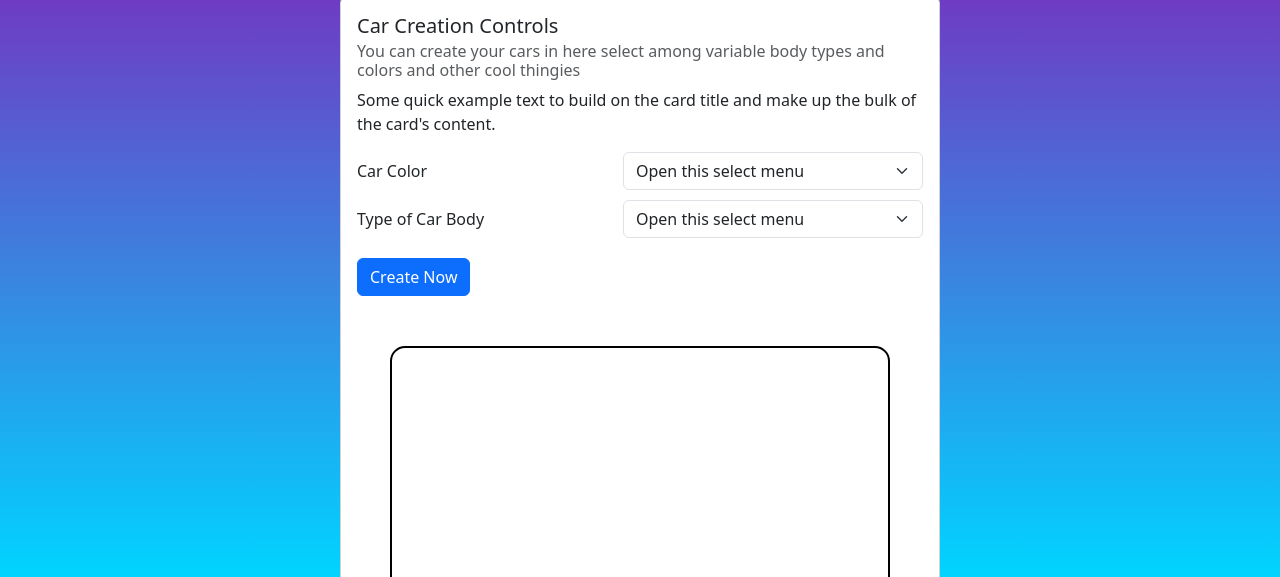
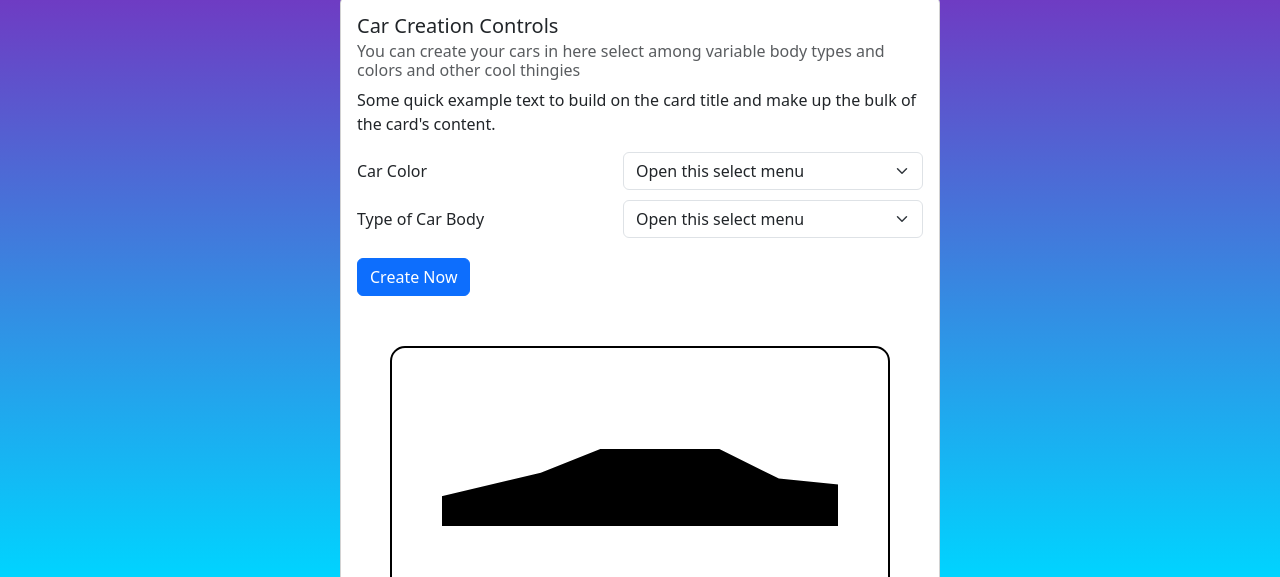
Before and after one commit to onuralpArsln/onuralpArsln.github.io, a website: page carMaker/carMaker.html in a window 1280 px wide. Shown: the part 223-800 px from the top of the page. Drawn offline with nearby package versions, Linux system fonts and the light colour scheme.

Commit message:
car body

```diff
--- a/carMaker/carMaker.css
+++ b/carMaker/carMaker.css
@@ -88,9 +88,28 @@ body {
 
 .previewWindow {
   margin: auto;
+  display: flex;
   height: 300px;
   width: 500px;
   margin-top: 40px;
   border: solid black 2px;
   border-radius: 15px;
+  justify-content: center;
+  align-items: center;
 }
+
+.carBody {
+  width: 80%;
+  height: 40%;
+  background-color: black;
+  clip-path: polygon(
+    0 75%,
+    0 50%,
+    25% 30%,
+    40% 10%,
+    70% 10%,
+    85% 35%,
+    100% 40%,
+    100% 75%
+  );
+}
--- a/carMaker/carMaker.html
+++ b/carMaker/carMaker.html
@@ -2,7 +2,7 @@
 <!--[if lt IE 7]>      <html class="no-js lt-ie9 lt-ie8 lt-ie7"> <![endif]-->
 <!--[if IE 7]>         <html class="no-js lt-ie9 lt-ie8"> <![endif]-->
 <!--[if IE 8]>         <html class="no-js lt-ie9"> <![endif]-->
-<!--[if gt IE 8]>      <html class="no-js"> <!--<![endif]-->
+<!--[if gt IE 8]>      <html class="no-js"> <![endif]-->
 <html>
 
 <head>
@@ -84,6 +84,7 @@
 
       <div class="previewWindow">
 
+        <div class="carBody"> </div>
 
       </div>
 
```
